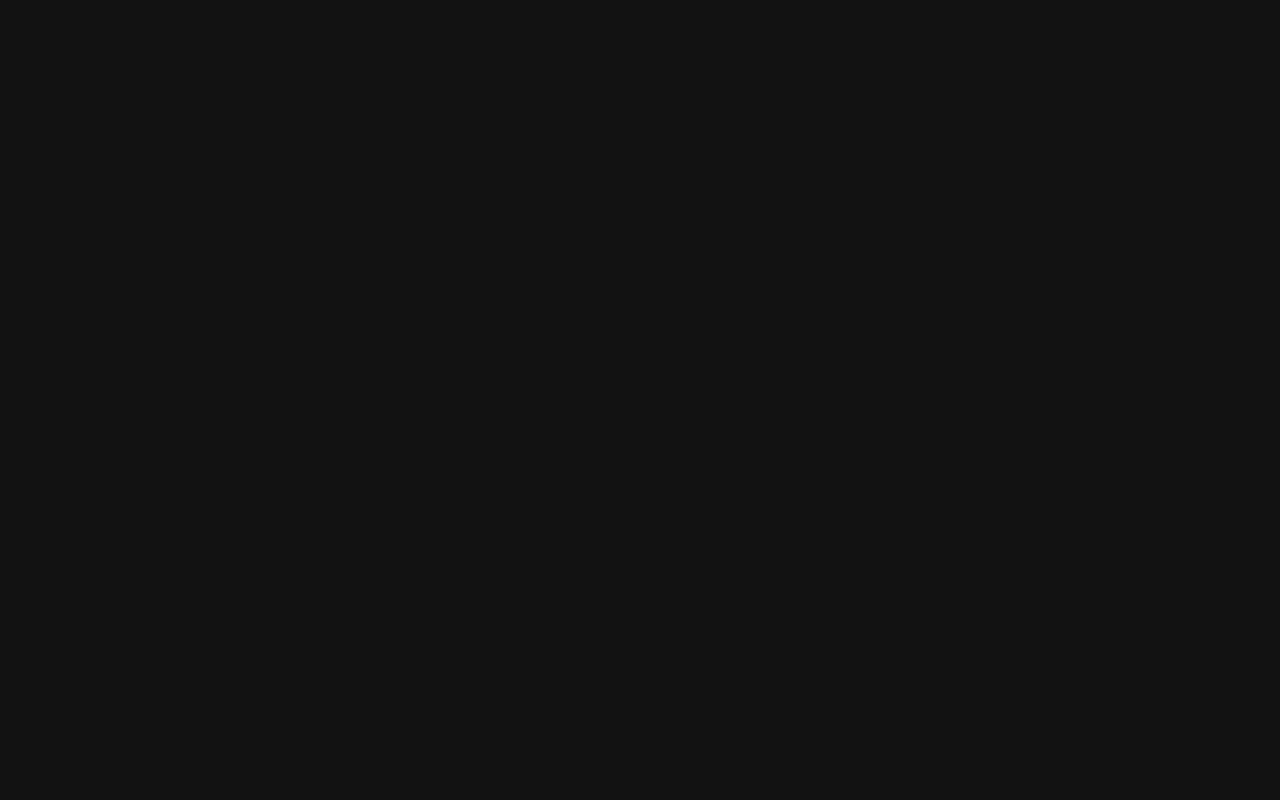
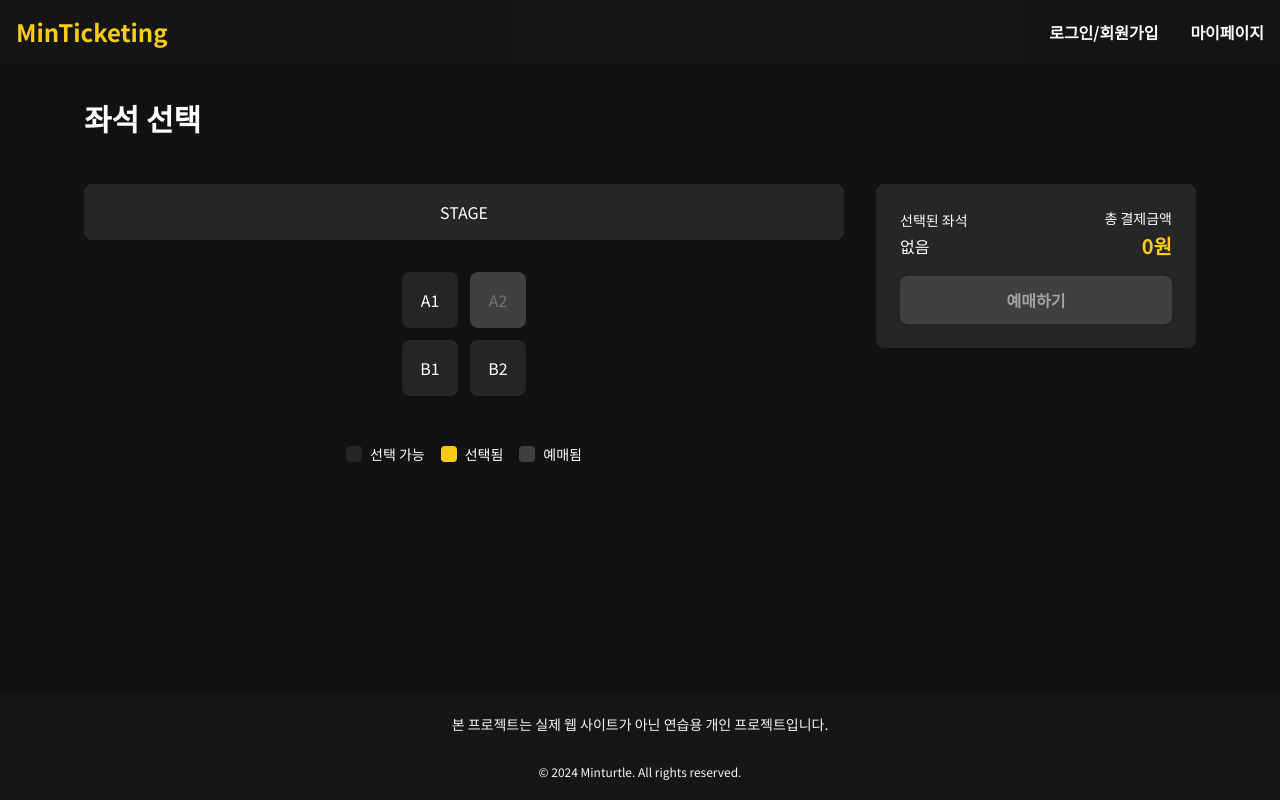
Before and after one commit to minturtle/min-ticketing-frontend, a React (Create React App) app: page /reservation/1 in a window 1280 px wide. Before the commit this address had no page. Built offline with nearby package versions, Linux system fonts and the light colour scheme.

Commit message:
feat: 좌석 선택 페이지 추가

```diff
--- a/src/App.js
+++ b/src/App.js
@@ -5,6 +5,7 @@ import LoginPage from "./pages/LoginPage/LoginPage";
 import PerformDetailPage from "./pages/PerformDetailPage/PerformDetailPage";
 import MyPage from "./pages/MyPage/MyPage";
 import OrderDetailPage from "./pages/OrderDetailPage/OrderDetailPage";
+import ReservationPage from "./pages/ReservationPage/ReservationPage";
 
 function App() {
   return (
@@ -15,6 +16,7 @@ function App() {
         <Route path="/my" element={<MyPage />} />
         <Route path="/performances/:id" element={<PerformDetailPage />} />
         <Route path="/orders/:id" element={<OrderDetailPage />} />
+        <Route path="/reservation/:id" element={<ReservationPage />} />
       </Routes>
     </Router>
   );
--- /dev/null
+++ b/src/pages/ReservationPage/ReservationPage.js
@@ -0,0 +1,96 @@
+// pages/ReservationPage.jsx
+import { useState, useMemo } from 'react';
+import { useNavigate } from 'react-router-dom';
+import Stage from './components/Stage';
+import SeatMap from './components/SeatMap';
+import SeatLegend from './components/SeatLegend';
+import ReservationSummary from './components/ReservationSummary';
+import Header from '../../components/Header';
+import Footer from '../../components/Footer';
+function ReservationPage() {
+    const [selectedSeats, setSelectedSeats] = useState(new Set());
+    const navigate = useNavigate();
+
+    // 예시 데이터 (실제로는 props나 API로 받아올 것입니다)
+    const reservationData = {
+        dateUid: "example-date",
+        pricePerSeat: 50000,
+        seats: [
+            [
+                { uid: "A1", name: "A1", isReserved: false },
+                { uid: "A2", name: "A2", isReserved: true }
+            ],
+            [
+                { uid: "B1", name: "B1", isReserved: false },
+                { uid: "B2", name: "B2", isReserved: false }
+            ]
+        ]
+    };
+
+    const totalPrice = useMemo(() => {
+        return selectedSeats.size * reservationData.pricePerSeat;
+    }, [selectedSeats, reservationData.pricePerSeat]);
+
+    const handleSeatClick = (seat) => {
+        if (seat.isReserved) return;
+
+        setSelectedSeats(prev => {
+            const newSet = new Set(prev);
+            if (newSet.has(seat.uid)) {
+                newSet.delete(seat.uid);
+            } else {
+                newSet.add(seat.uid);
+            }
+            return newSet;
+        });
+    };
+
+    const handleReservation = () => {
+        if (selectedSeats.size === 0) {
+            alert('좌석을 선택해주세요.');
+            return;
+        }
+        navigate('/payment', {
+            state: {
+                selectedSeats: Array.from(selectedSeats),
+                totalPrice,
+                dateUid: reservationData.dateUid
+            }
+        });
+    };
+
+    return (
+        <div className="min-h-screen flex flex-col">
+            <Header />
+            <main className="flex-1 w-full max-w-6xl mx-auto px-5 pt-[100px] pb-16">
+                <h1 className="text-3xl font-bold mb-12">좌석 선택</h1>
+                <div className="flex gap-8">
+                    {/* 좌석 선택 영역 */}
+                    <div className="flex-1">
+                        <Stage />
+                        <SeatMap
+                            seats={reservationData.seats}
+                            selectedSeats={selectedSeats}
+                            onSeatClick={handleSeatClick}
+                        />
+                        <SeatLegend />
+                    </div>
+
+                    {/* 예매 정보 요약 (오른쪽 고정) */}
+                    <div className="w-[320px]">
+                        <div className="sticky top-[100px]">
+                            <ReservationSummary
+                                selectedSeats={selectedSeats}
+                                totalPrice={totalPrice}
+                                onReservation={handleReservation}
+                            />
+                        </div>
+                    </div>
+                </div>
+            </main>
+            <Footer />
+        </div>
+    );
+}
+
+export default ReservationPage;
--- /dev/null
+++ b/src/pages/ReservationPage/components/ReservationSummary.js
@@ -0,0 +1,36 @@
+// components/ReservationSummary.jsx
+function ReservationSummary({ selectedSeats, totalPrice, onReservation }) {
+    return (
+        <div className="bg-neutral-800 p-6 rounded-lg">
+            <div className="flex justify-between items-center mb-4">
+                <div>
+                    <p className="text-sm mb-1">선택된 좌석</p>
+                    <p className="font-medium">
+                        {Array.from(selectedSeats).join(', ') || '없음'}
+                    </p>
+                </div>
+                <div className="text-right">
+                    <p className="text-sm mb-1">총 결제금액</p>
+                    <p className="font-bold text-xl text-yellow-400">
+                        {totalPrice.toLocaleString()}원
+                    </p>
+                </div>
+            </div>
+            <button
+                onClick={onReservation}
+                disabled={selectedSeats.size === 0}
+                className={`
+                    w-full py-3 rounded-lg font-bold transition-colors
+                    ${selectedSeats.size > 0
+                        ? 'bg-yellow-400 text-black hover:bg-yellow-300'
+                        : 'bg-neutral-700 text-neutral-400 cursor-not-allowed'
+                    }
+                `}
+            >
+                예매하기
+            </button>
+        </div>
+    );
+}
+
+export default ReservationSummary;
--- /dev/null
+++ b/src/pages/ReservationPage/components/SeatLegend.js
@@ -0,0 +1,21 @@
+// components/SeatLegend.jsx
+function SeatLegend() {
+    const legendItems = [
+        { color: 'bg-neutral-800', label: '선택 가능' },
+        { color: 'bg-yellow-400', label: '선택됨' },
+        { color: 'bg-neutral-700', label: '예매됨' },
+    ];
+
+    return (
+        <div className="flex gap-4 justify-center mb-8">
+            {legendItems.map(({ color, label }) => (
+                <div key={label} className="flex items-center gap-2">
+                    <div className={`w-4 h-4 ${color} rounded`}></div>
+                    <span className="text-sm">{label}</span>
+                </div>
+            ))}
+        </div>
+    );
+}
+
+export default SeatLegend;
--- /dev/null
+++ b/src/pages/ReservationPage/components/SeatMap.js
@@ -0,0 +1,34 @@
+// components/SeatMap.jsx
+function SeatMap({ seats, selectedSeats, onSeatClick }) {
+    return (
+        <div className="mb-12">
+            <div className="grid gap-3 justify-center">
+                {seats.map((row, rowIndex) => (
+                    <div key={rowIndex} className="flex gap-3 justify-center">
+                        {row.map((seat) => (
+                            <button
+                                key={seat.uid}
+                                onClick={() => onSeatClick(seat)}
+                                disabled={seat.isReserved}
+                                className={`
+                                    w-14 h-14 rounded-lg flex items-center justify-center text-base font-medium
+                                    transition-colors duration-200
+                                    ${seat.isReserved
+                                        ? 'bg-neutral-700 text-neutral-500 cursor-not-allowed'
+                                        : selectedSeats.has(seat.uid)
+                                            ? 'bg-yellow-400 text-black'
+                                            : 'bg-neutral-800 text-white hover:bg-neutral-700'
+                                    }
+                                `}
+                            >
+                                {seat.name}
+                            </button>
+                        ))}
+                    </div>
+                ))}
+            </div>
+        </div>
+    );
+}
+
+export default SeatMap;
--- /dev/null
+++ b/src/pages/ReservationPage/components/Stage.js
@@ -0,0 +1,10 @@
+// components/Stage.jsx
+function Stage() {
+    return (
+        <div className="w-full bg-neutral-800 text-center py-4 mb-8 rounded-lg">
+            STAGE
+        </div>
+    );
+}
+
+export default Stage;
```
